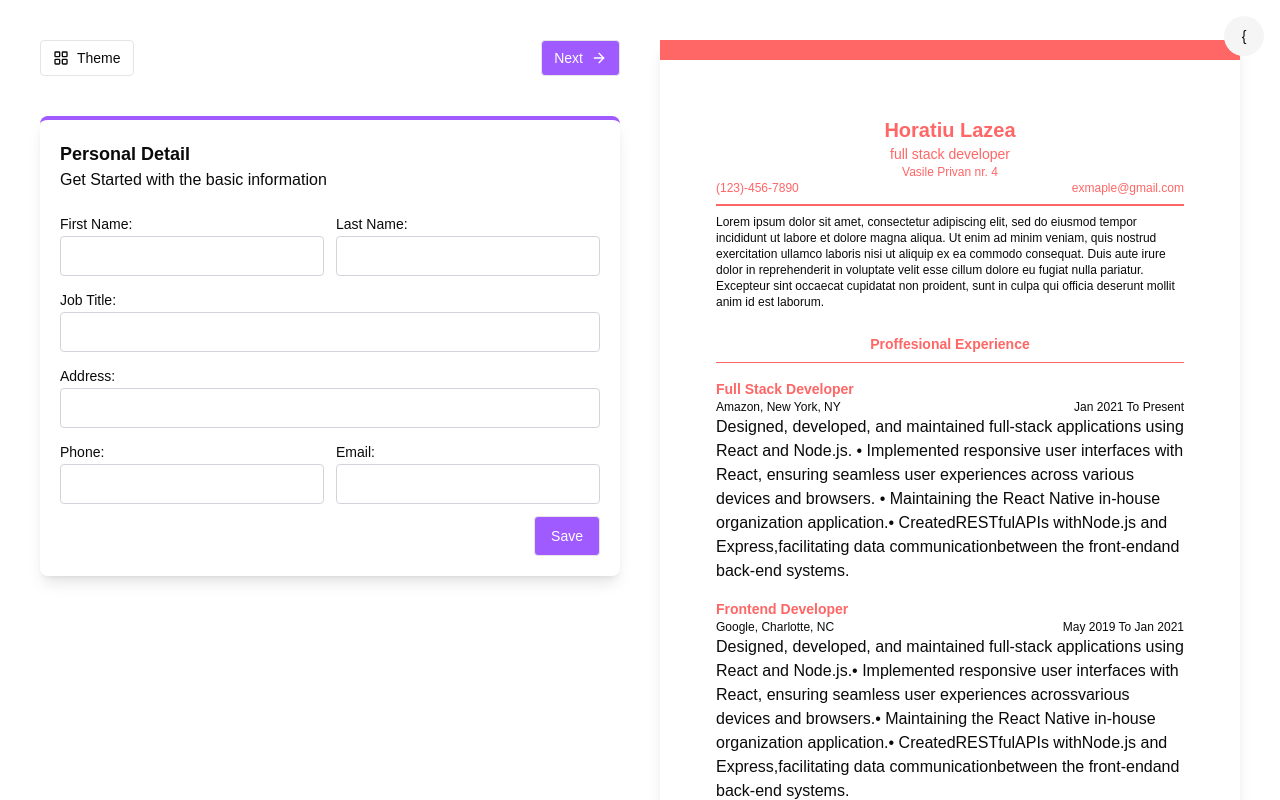
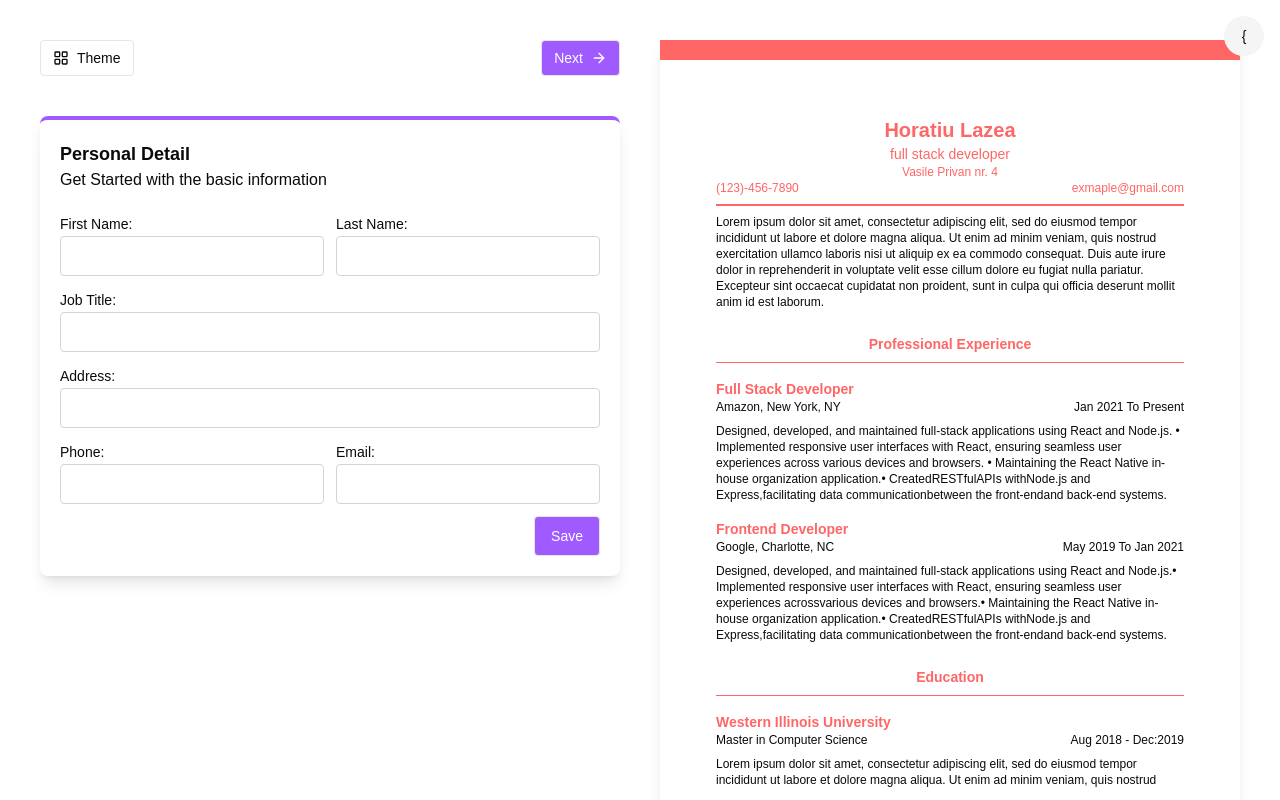
Before and after one commit to UserLH1/CV-generator, a React (Vite) app in the folder frontend/: page /dashboard/resume/1/edit in a window 1280 px wide. Built offline with nearby package versions, Linux system fonts and the light colour scheme; no server answers; sample sign-in values are in the browser's storage.

Commit message:
small fix

```diff
--- a/frontend/src/components/resume/Preview/ExperiencePreview.tsx
+++ b/frontend/src/components/resume/Preview/ExperiencePreview.tsx
@@ -5,7 +5,7 @@ const ExperiencePreview = ({ resumeInfo }: { resumeInfo: any }) => {
         className="text-center font-bold text-sm mb-2"
         style={{ color: resumeInfo?.themeColor }}
       >
-        Proffesional Experience
+        Professional Experience
       </h2>
       <hr style={{ borderColor: resumeInfo?.themeColor }} className="mb-4" />
 
@@ -24,8 +24,8 @@ const ExperiencePreview = ({ resumeInfo }: { resumeInfo: any }) => {
               {experience?.currentlyWorking ? "Present" : experience?.endDate}
             </span>
           </h2>
-          {/* <p className="text-xs my-2">{experience?.workSummary}</p> */}
           <div
+            className="text-xs my-2"
             dangerouslySetInnerHTML={{ __html: experience?.workSummary }}
           ></div>
         </div>
```
Also changed, not shown: frontend/src/components/resume/Form/ExperienceForm.tsx (+2 -11 lines).
